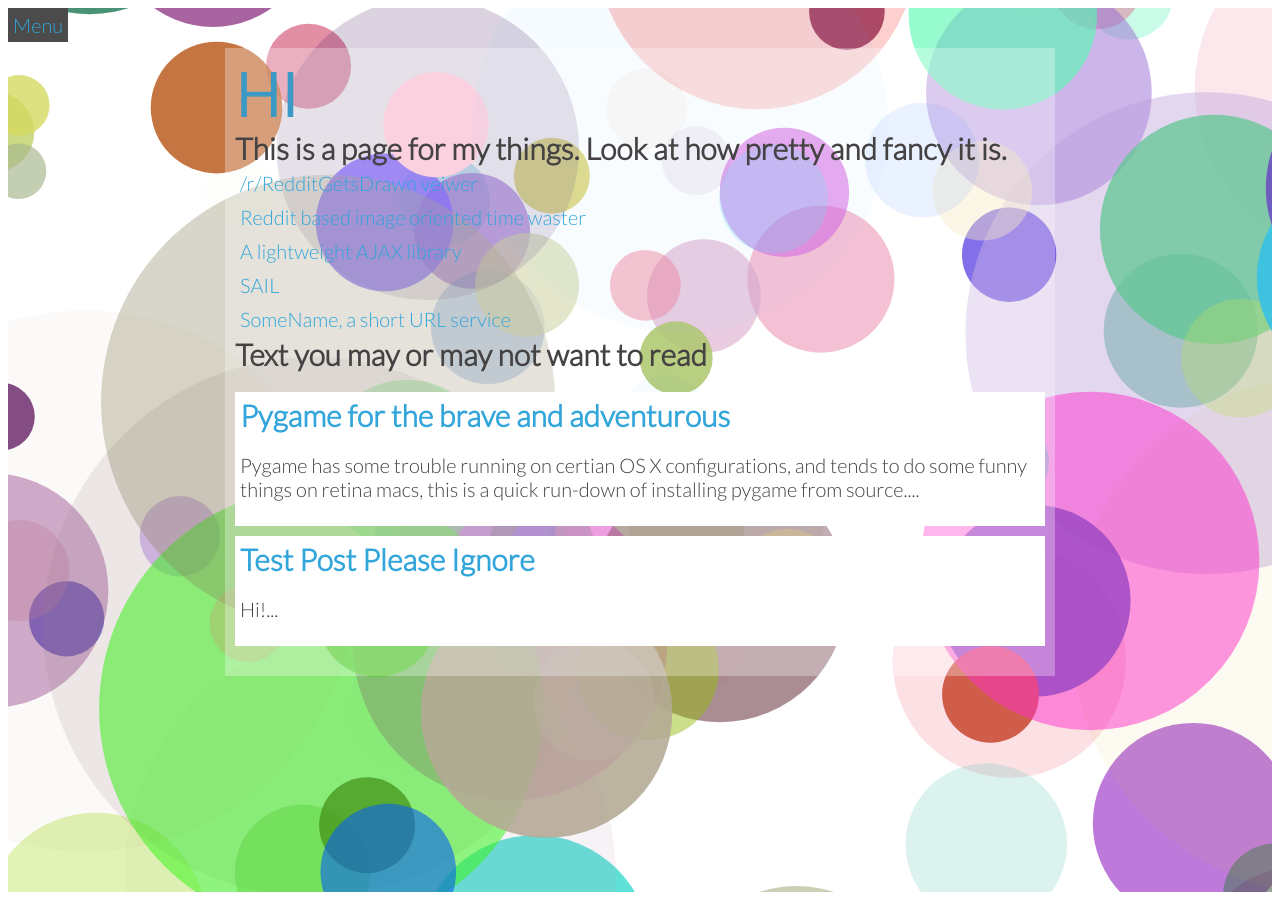
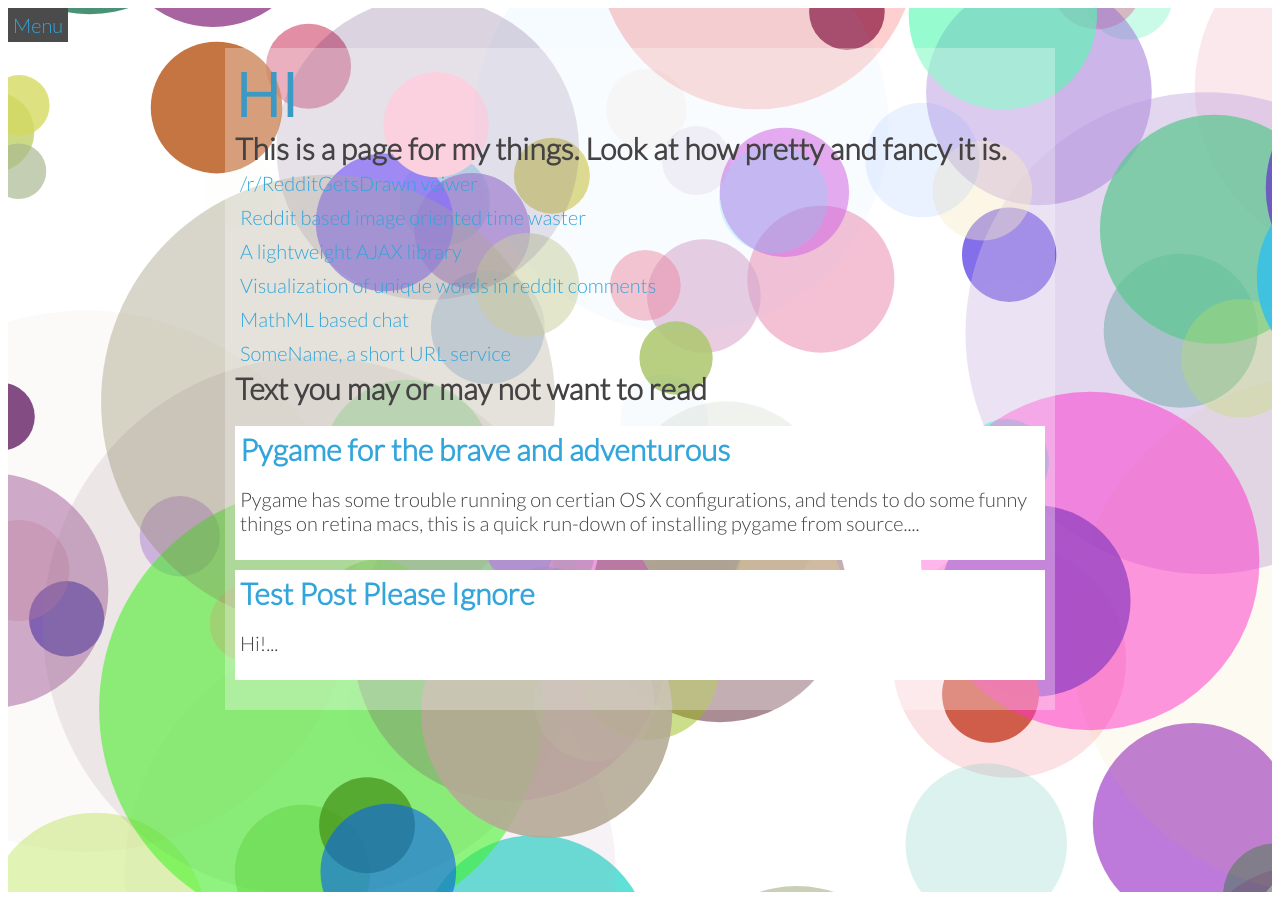
Before and after one commit to cal-smith/cal-smith.github.io, a Jekyll site: the page built from index.html, in a window 1280 px wide. Built offline with Jekyll 4.4.1, drawn with Linux system fonts in a browser that asks for light colours; Markdown is read by kramdown in place of the engine named in the settings.

Commit message:
re-organized some URLs

```diff
--- a/index.html
+++ b/index.html
@@ -36,7 +36,8 @@
 				<a href="/reddit_gets_drawn_viewer"><div><span>/r/RedditGetsDrawn veiwer</span></div></a>
 				<a href="/Demos/lel.html"><div><span>Reddit based image oriented time waster</span></div></a>
 				<a href="https://github.com/hansolo669/ajax.js"><div><span>A lightweight AJAX library</span></div></a>
-				<a href="/SAIL/"><div><span>SAIL</span></div></a>
+				<a href="http://www.reallyawesomedomain.com/viz/viz.html"><div><span>Visualization of unique words in reddit comments</span></div></a>
+				<a href="http://math.reallyawesomedomain.com/"><div><span>MathML based chat</span></div></a>
 				<a href="http://somena.me/"><div><span>SomeName, a short URL service</span></div></a>
 			</div>
 			<div class="blog">
```
